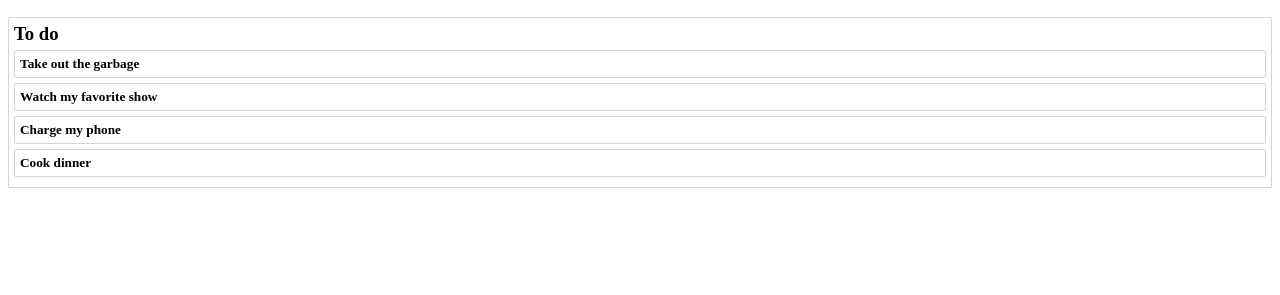
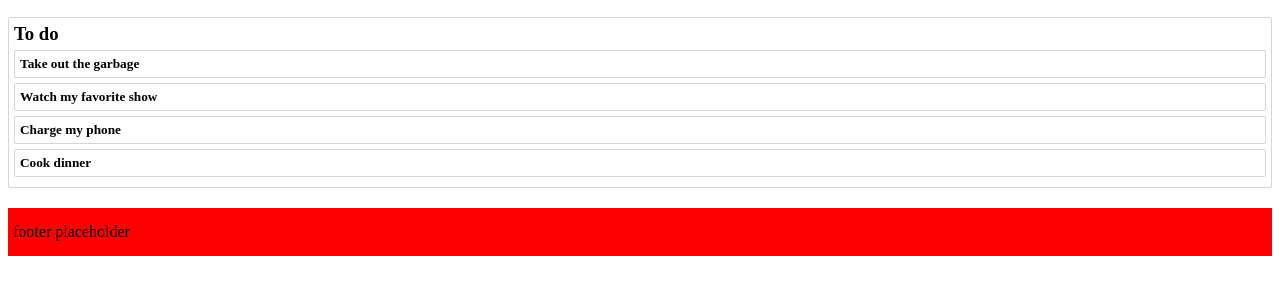
Before and after one commit to tomaszpach/arij, a React app: page / in a window 1280 px wide. Shown: the part 91-386 px from the top of the page. Built offline with nearby package versions, Linux system fonts and the light colour scheme.

Commit message:
footer placeholder created

```diff
--- /dev/null
+++ b/src/Footer.js
@@ -0,0 +1,11 @@
+import React from 'react';
+
+const Footer = () => {
+    return (
+        <footer>
+            footer placeholder
+        </footer>
+    );
+};
+
+export default Footer;
--- a/src/index.js
+++ b/src/index.js
@@ -1,5 +1,8 @@
 import React from 'react';
 import ReactDOM from 'react-dom';
+
+import Header from './Header';
+import Footer from './Footer';
 import initialData from './initial-data';
 
 import './myStyles.scss';
@@ -7,26 +10,29 @@ import './myStyles.scss';
 class App extends React.Component {
     state = {
         initialData,
-        Header: null,
+        // Header: null,
         Board: null, // Board is out component
     };
 
     componentDidMount() {
-        import(/* webpackChunkName: 'Header' */ './Header').then(Header => {
-            this.setState({ Header: Header.default });
-        });
+        // import(/* webpackChunkName: 'Header' */ './Header').then(Header => {
+        //     this.setState({ Header: Header.default });
+        // });
         import(/* webpackChunkName: 'Board' */ './Board').then(Board => {
             this.setState({ Board: Board.default });
         })
     }
 
     render() {
-        const { initialData, Header, Board } = this.state;
+        const { initialData, Board } = this.state;
 
         return(
-            <div>
-                {Header ? <Header /> : <p>Loading</p>}
+            <div className="app-wrapper">
+                <Header />
+
                 {Board ? <Board initialData={initialData} /> : <p>Loading</p>}
+
+                <Footer />
             </div>
         )
     }
--- a/src/myStyles.scss
+++ b/src/myStyles.scss
@@ -23,11 +23,18 @@ header {
   }
 }
 
-#app {
+footer {
+  background-color: red;
+  padding: 15px 5px;
+}
+
+.app-wrapper {
+
   .container {
     border: 1px solid #d5d5d5;
     border-radius: 2px;
     padding: 5px;
+    margin-bottom: 20px;
 
     .title-column {
       margin: 0;
```
